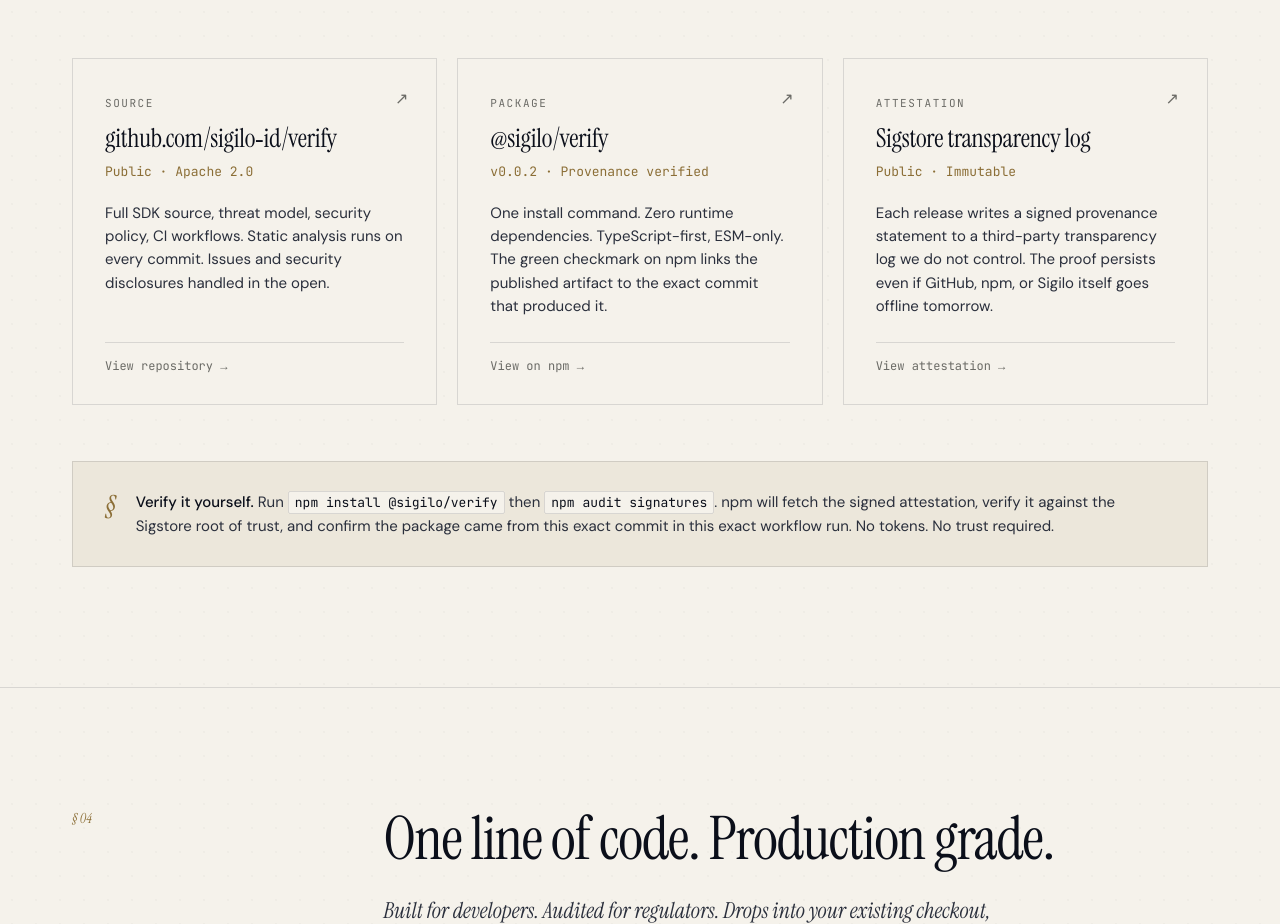
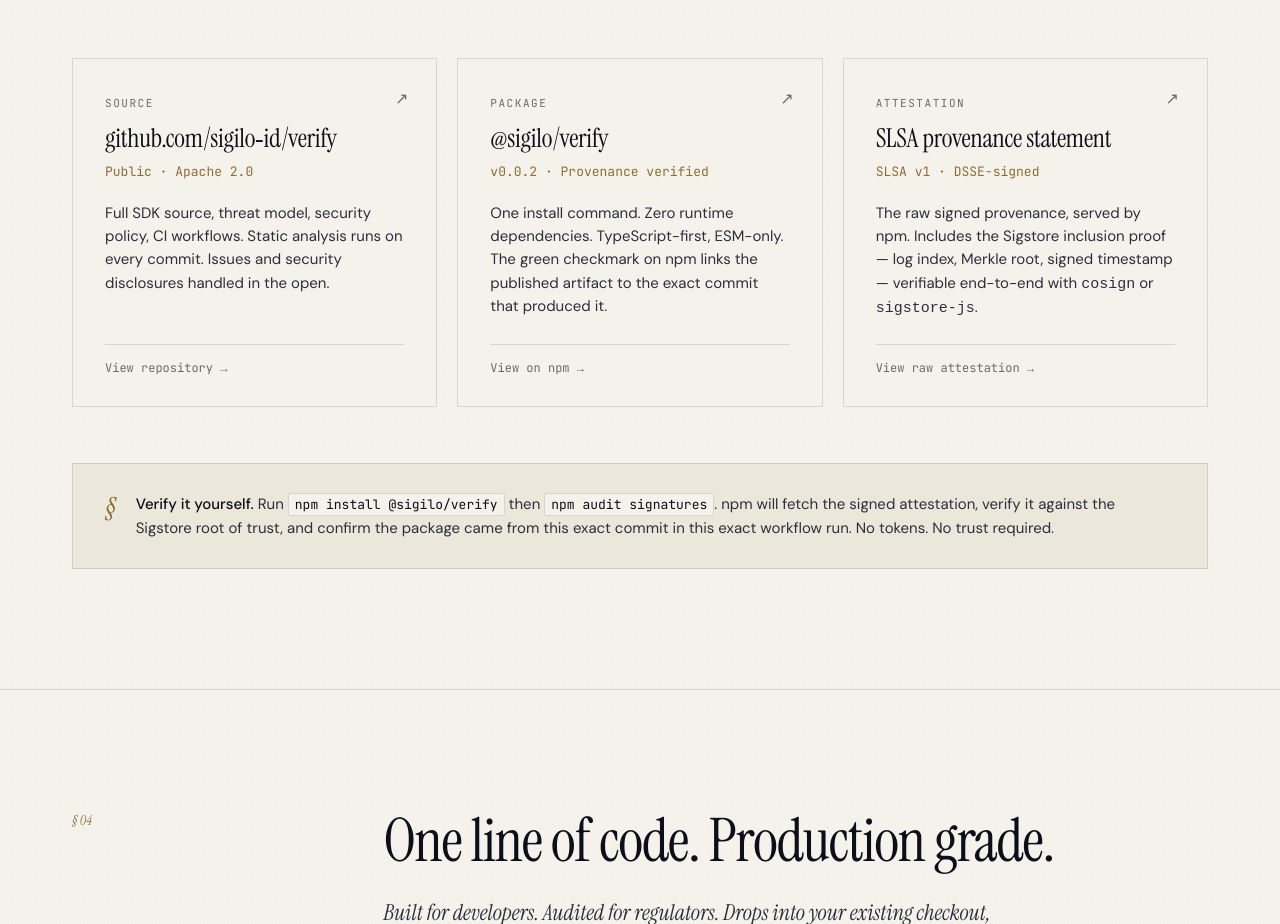
Before and after one commit to sigilo-id/site, a plain HTML site: page index.html in a window 1280 px wide. Shown: the part 3960-4884 px from the top of the page. Drawn offline with Linux system fonts and the light colour scheme.

Commit message:
ix: replace broken Sigstore search link with npm attestation endpoint

```diff
--- a/index.html
+++ b/index.html
@@ -1054,13 +1054,13 @@
         <div class="evidence-foot">View on npm →</div>
       </a>
 
-      <a class="evidence-card" href="https://search.sigstore.dev/?logIndex=1676785954" rel="noopener">
+    <a class="evidence-card" href="https://registry.npmjs.org/-/npm/v1/attestations/@sigilo%2fverify@0.0.2" rel="noopener">
         <span class="evidence-arrow">↗</span>
         <div class="evidence-label">Attestation</div>
-        <div class="evidence-name">Sigstore transparency log</div>
-        <div class="evidence-meta">Public · Immutable</div>
-        <p class="evidence-body">Each release writes a signed provenance statement to a third-party transparency log we do not control. The proof persists even if GitHub, npm, or Sigilo itself goes offline tomorrow.</p>
-        <div class="evidence-foot">View attestation →</div>
+        <div class="evidence-name">SLSA provenance statement</div>
+        <div class="evidence-meta">SLSA v1 · DSSE-signed</div>
+        <p class="evidence-body">The raw signed provenance, served by npm. Includes the Sigstore inclusion proof — log index, Merkle root, signed timestamp — verifiable end-to-end with <code>cosign</code> or <code>sigstore-js</code>.</p>
+        <div class="evidence-foot">View raw attestation →</div>
       </a>
 
     </div>
```
